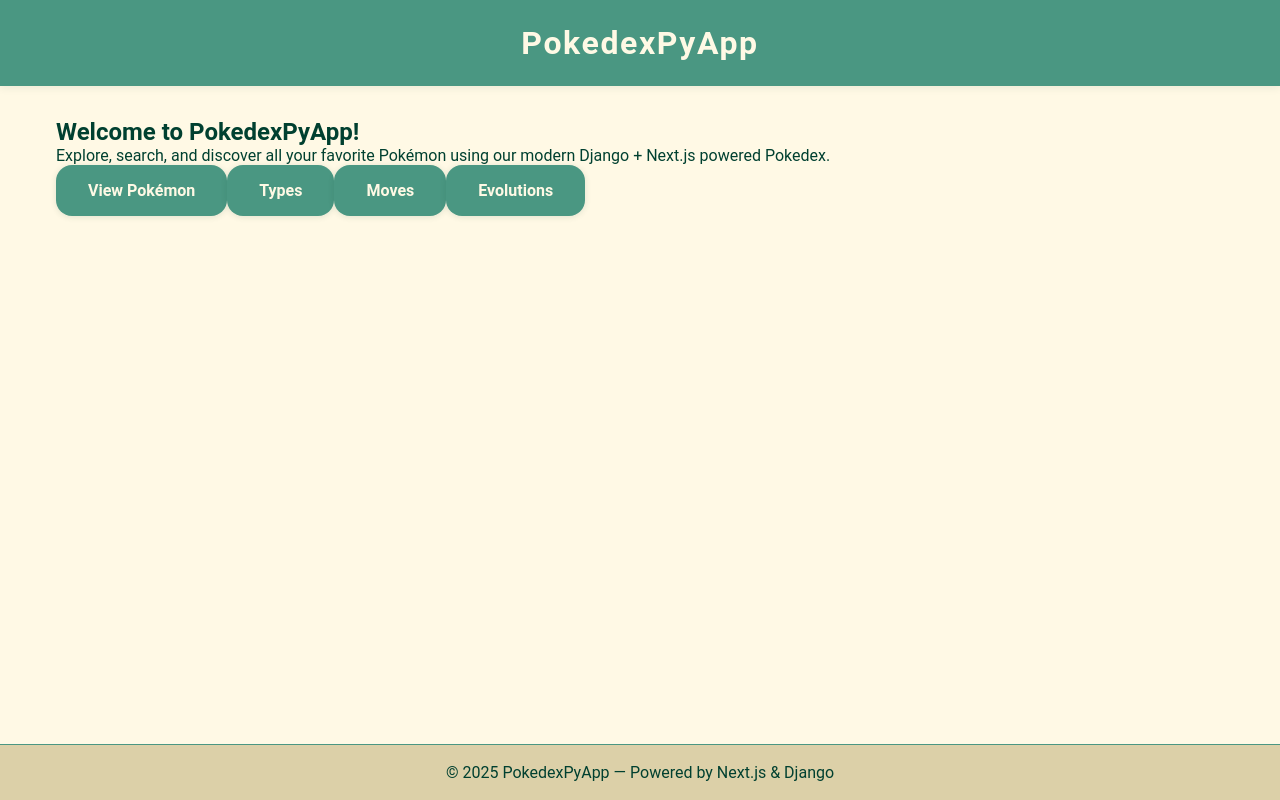
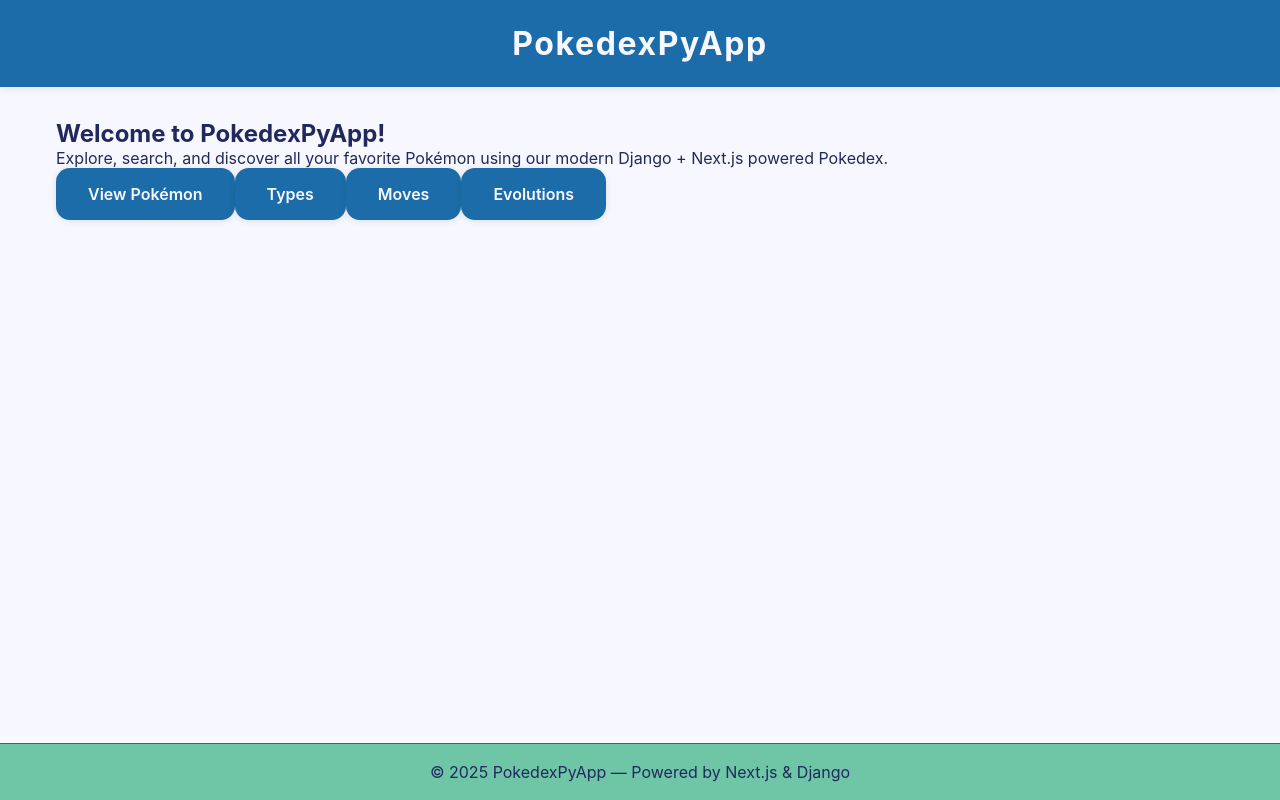
Before and after one commit to johnnyblaze993/galaxyApp, a Next.js app in the folder frontend/: page / in a window 1280 px wide. Built offline with nearby package versions, Linux system fonts and the light colour scheme.

Commit message:
Refactor CSS variables and styles for consistency across components

```diff
--- a/frontend/src/styles/components.css
+++ b/frontend/src/styles/components.css
@@ -31,15 +31,15 @@
 .card-header {
     width: 100%;
     display: flex;
-    justify-content: space-between;
-    align-items: baseline;
-    gap: 1rem;
+    flex-direction: column;
+    /* Stack vertically */
+    align-items: flex-start;
+    /* or center if you want */
+    gap: 0.2rem;
     padding-bottom: 0.5rem;
     border-bottom: 1px solid var(--color-main, #4A9782);
-    /* optional, for separation */
     background: none;
     font-size: 1.2rem;
-    font-weight: 600;
 }
 
 /* Headings */
@@ -137,15 +137,14 @@
 
 
 .pokedex-num {
-    font-size: 1.2rem;
-    font-weight: bold;
+    font-size: 1rem;
     color: var(--color-main);
-    letter-spacing: 0.02em;
+    font-weight: 600;
 }
 
 .poke-name {
-    font-size: 1.6rem;
-    font-weight: 700;
+    font-size: 1.5rem;
+    font-weight: bold;
     color: var(--color-dark);
     letter-spacing: 0.04em;
 }
--- a/frontend/src/styles/global.css
+++ b/frontend/src/styles/global.css
@@ -1,17 +1,23 @@
-/* global.css */
-
 :root {
-    --color-dark: #004030;
-    --color-main: #4A9782;
-    --color-accent: #DCD0A8;
-    --color-bg: #FFF9E5;
-
+    --color-dark: #21295C;
+    /* Deep Indigo */
+    --color-main: #1B6CA8;
+    /* Electric Blue */
+    --color-accent: #6EC6A6;
+    /* Soft Green */
+    --color-bg: #F7F7FF;
+    /* Ultra Light */
+    --color-surface: #FFFFFF;
+    /* Card/Element */
+    --color-neutral: #637074;
+    /* Slate */
+    --color-error: #FF6B6B;
     --background: var(--color-bg);
     --foreground: var(--color-dark);
 
-    --radius: 16px;
-    --spacing: 8px;
-    --font-base: 'Roboto', Arial, sans-serif;
+    --radius: 14px;
+    --spacing: 10px;
+    --font-base: 'Inter', 'Roboto', Arial, sans-serif;
 }
 
 body {
@@ -30,7 +36,6 @@
     padding: 0;
 }
 
-/* Utility classes */
 .text-center {
     text-align: center;
 }
```
